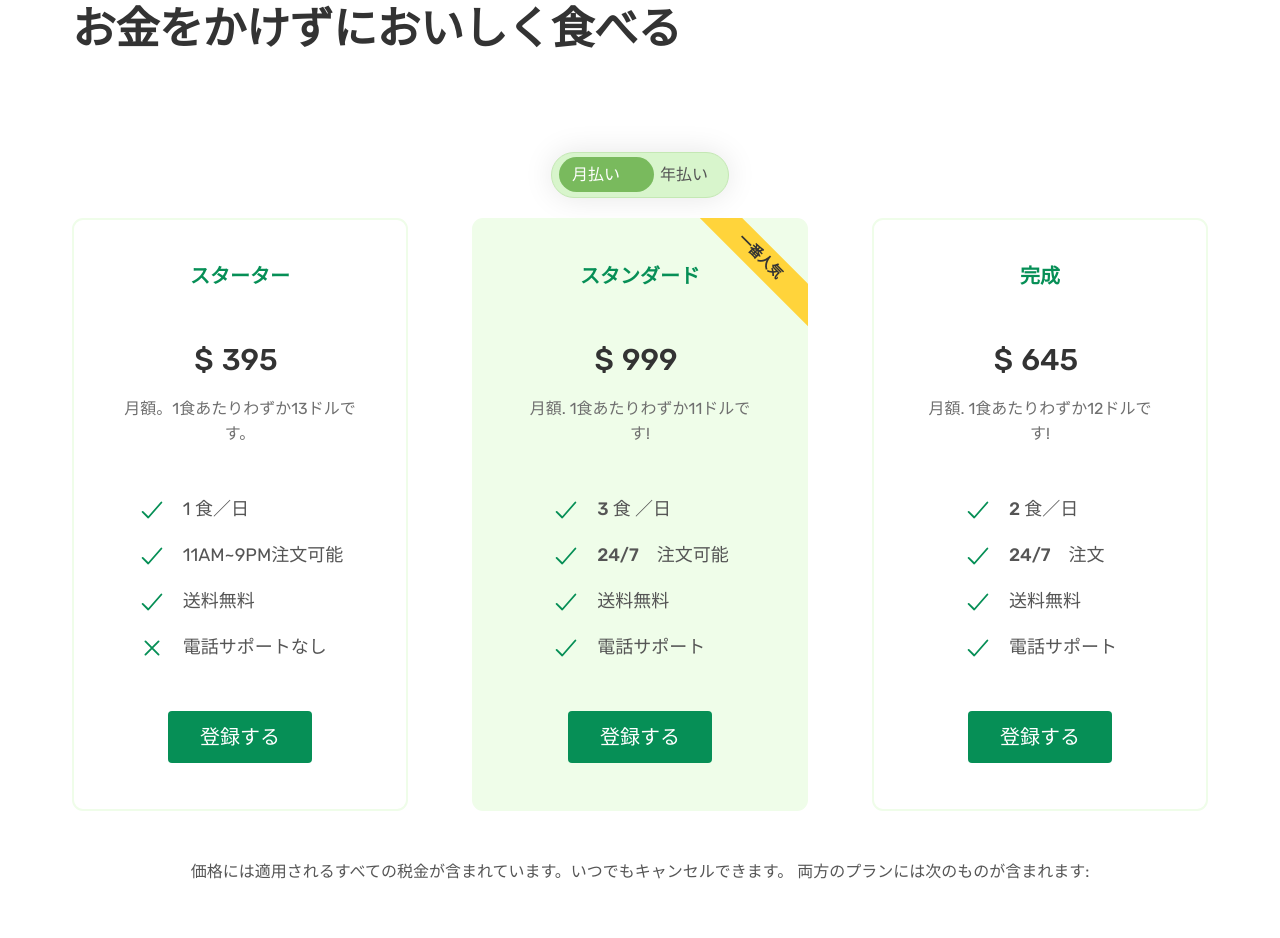
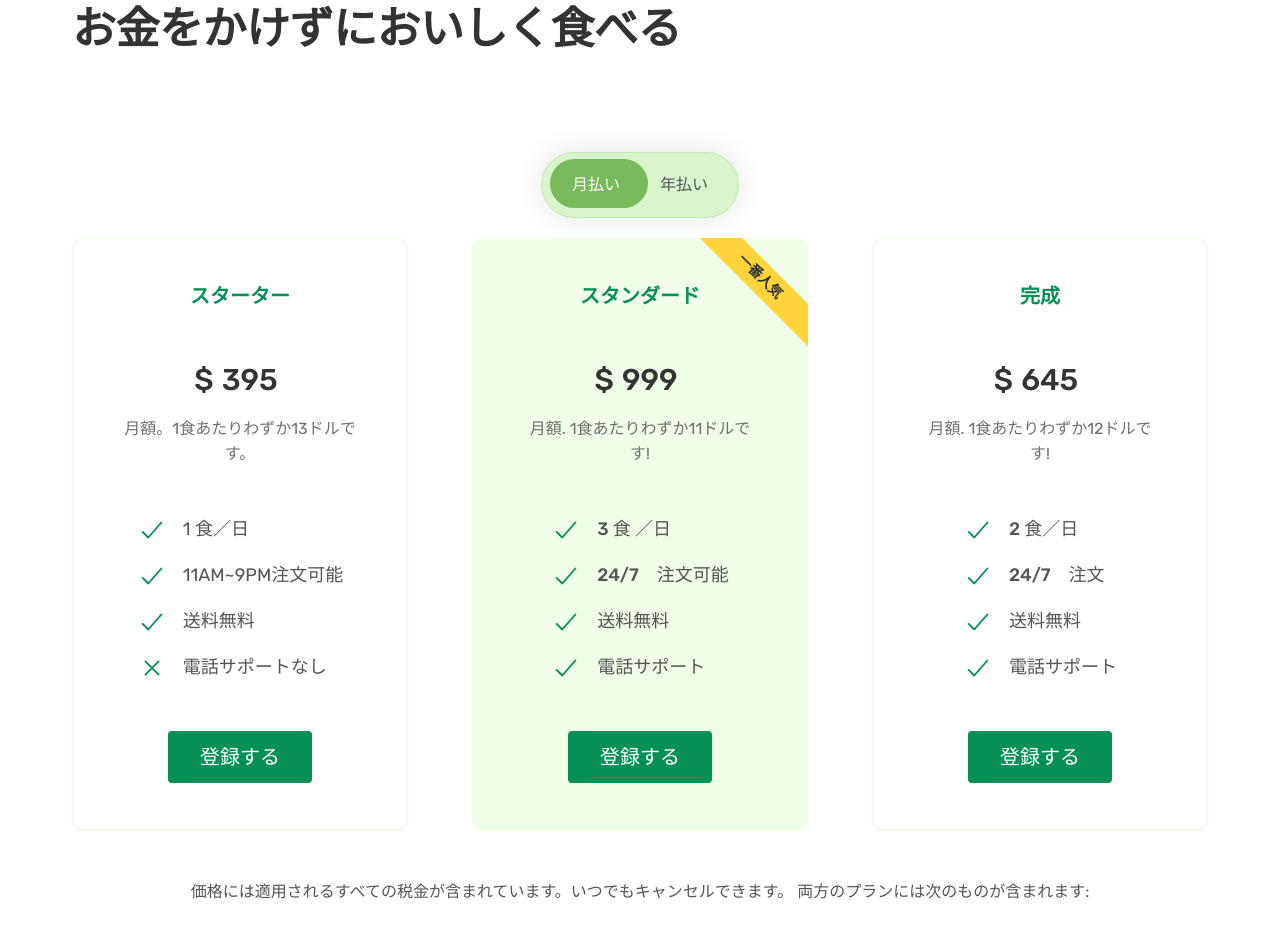
Before and after one commit to ks-webdev/Foodee-lp, a plain HTML site: page index.html in a window 1280 px wide. Shown: the part 5377-6315 px from the top of the page. Drawn offline with nearby package versions, Linux system fonts and the light colour scheme; some packages are replaced by stand-ins of ours; a script that the page names is missing.

Commit message:
style fixed

```diff
--- a/scss/components/_plans.scss
+++ b/scss/components/_plans.scss
@@ -12,6 +12,8 @@
   margin: 2rem auto;
   box-shadow: 0px 0px 30px rgba(0, 0, 0, 0.1);
   border: 1px solid #c4e8b4;
+  overflow: hidden;
+  padding: 1rem 1rem;
 }
 
 .toggle-wrapper:before {
@@ -22,8 +24,9 @@
   left: 4%;
   right: 0%;
   bottom: 0%;
-  width: 9.5rem;
-  height: 3.5rem;
+  width: 50%;
+  height: auto;
+  aspect-ratio: 2/1;
   border-radius: 50px;
   transition: all 150ms ease-in;
 }
@@ -46,7 +49,7 @@
 }
 
 #toggle:checked + .toggle-wrapper:before {
-  transform: translateX(112%);
+  transform: translateX(82%);
 }
 
 #toggle:checked + .toggle-wrapper p:first-child {
```
Also changed, not shown: css/style.css, css/style.min.css.
